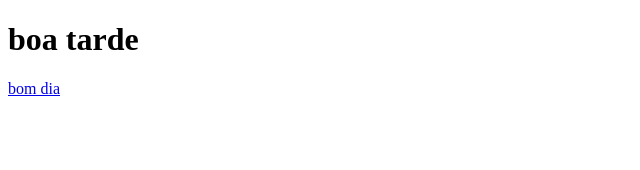
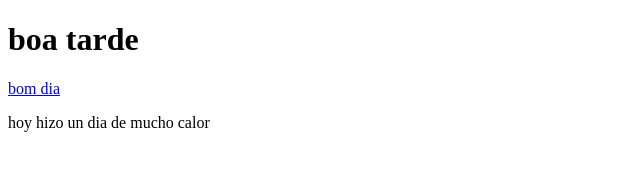
Before and after one commit to ricoalgo1/git_basico, a plain HTML site: page hello.html in a window 1280 px wide. Shown: the whole page, without its empty margins (0-640 px from the left). Drawn offline with Linux system fonts and the light colour scheme.

Commit message:
subcomentario debajo

```diff
--- a/hello.html
+++ b/hello.html
@@ -9,5 +9,6 @@
 <body>
     <h1>boa tarde</h1>
     <a href="index.html"> bom dia</a>
+    <p>hoy hizo un dia de mucho calor</p>
 </body>
 </html>
```
